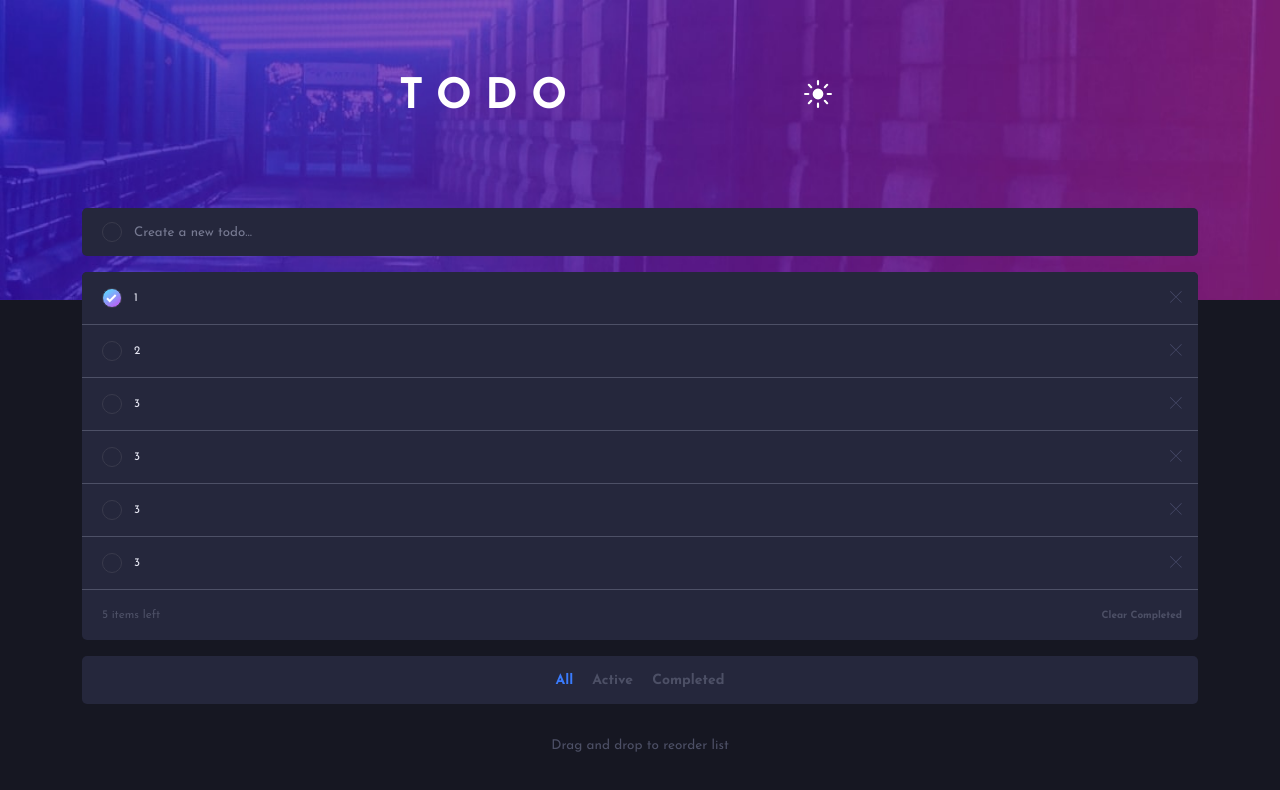
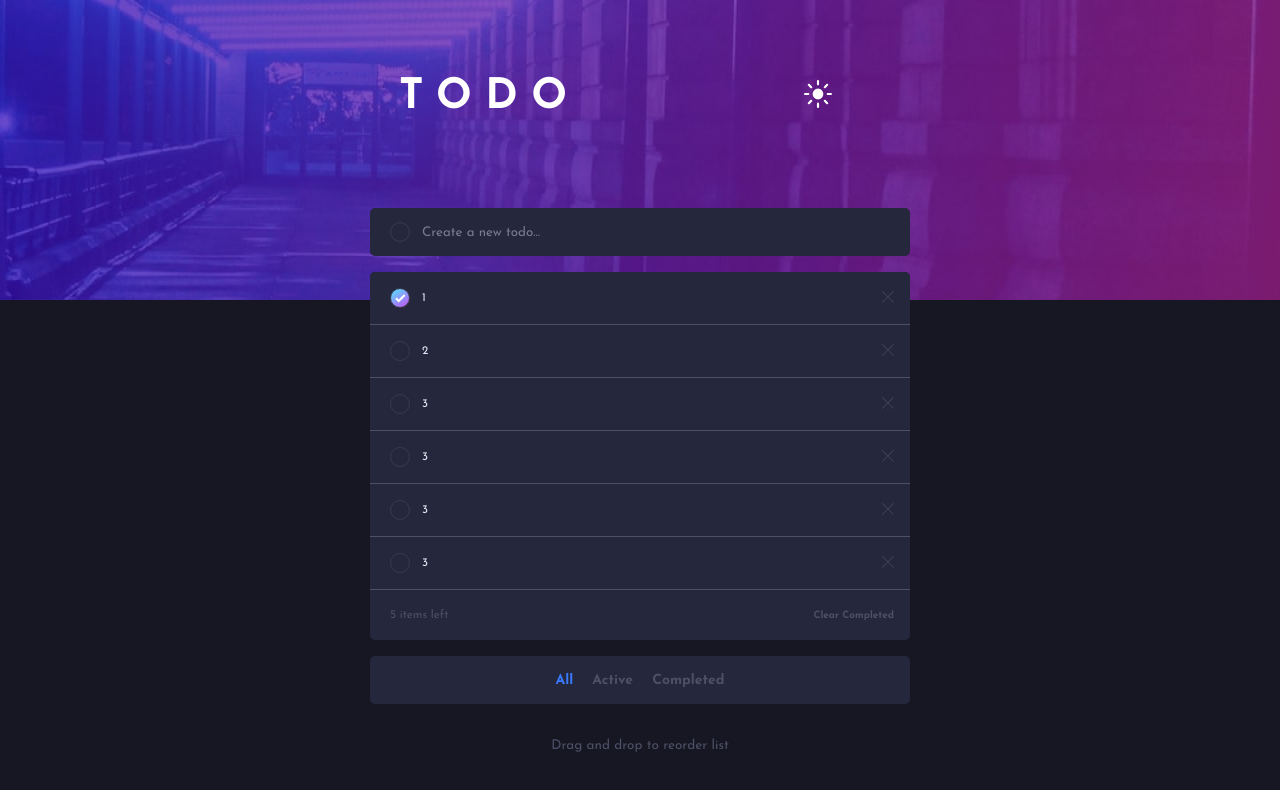
Before and after one commit to JCDMeira/19-todo, a React (Create React App) app: page / in a window 1280 px wide. Shown: the top 790 px of the page. Built offline with nearby package versions, Linux system fonts and the light colour scheme.

Commit message:
feat: main styles for desktop

```diff
--- a/src/components/Tasks/CardTask/styled.ts
+++ b/src/components/Tasks/CardTask/styled.ts
@@ -6,6 +6,7 @@ interface WrapperProps {
 
 export const Wrapper = styled.div<WrapperProps>`
   width: 87.2vw;
+  max-width: 540px;
   height: 53px;
   background: ${({ theme }) => theme.backgroundCard};
   border-bottom: 1px solid ${({ theme }) => theme.textSecundary};
--- a/src/components/Tasks/CardsConteiner/styled.ts
+++ b/src/components/Tasks/CardsConteiner/styled.ts
@@ -2,6 +2,7 @@ import styled from 'styled-components';
 
 export const Wrapper = styled.div`
   width: 87.2vw;
+  max-width: 540px;
   background: ${({ theme }) => theme.backgroundCard};
   border-radius: 5px 5px 0 0;
 
--- a/src/components/Tasks/CreateTask/styled.ts
+++ b/src/components/Tasks/CreateTask/styled.ts
@@ -2,6 +2,7 @@ import styled from 'styled-components';
 
 export const Wrapper = styled.div`
   width: 87.2vw;
+  max-width: 540px;
   height: 48px;
   background: ${({ theme }) => theme.backgroundCard};
   border-radius: 5px;
--- a/src/components/Tasks/Options/styled.ts
+++ b/src/components/Tasks/Options/styled.ts
@@ -2,6 +2,7 @@ import styled from 'styled-components';
 
 export const Wrapper = styled.div`
   width: 87.2vw;
+  max-width: 540px;
   height: 50px;
 
   border-radius: 0px 0px 5px 5px;
@@ -29,6 +30,7 @@ export const Wrapper = styled.div`
 
 export const OptionsFilter = styled.div`
   width: 87.2vw;
+  max-width: 540px;
   height: 48px;
   font-size: 1.4rem;
 
--- a/src/components/Tasks/styled.ts
+++ b/src/components/Tasks/styled.ts
@@ -2,6 +2,7 @@ import styled from 'styled-components';
 
 export const Wrapper = styled.main`
   width: 87.2vw;
+  max-width: 540px;
   min-height: 496px;
 
   z-index: 20;
@@ -11,4 +12,8 @@ export const Wrapper = styled.main`
   /* position: relative; */
 
   border-radius: 5px;
+
+  @media (min-width: 1024px) {
+    min-height: 70px;
+  }
 `;
```
